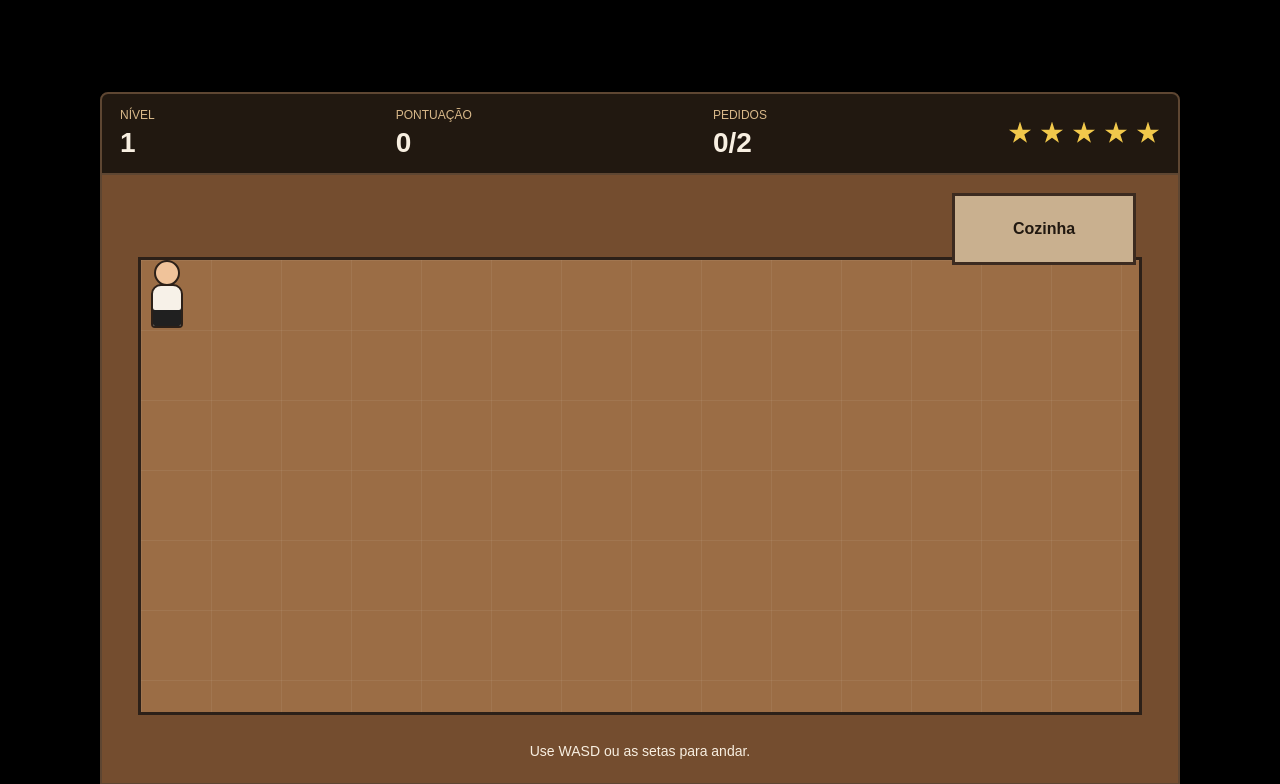
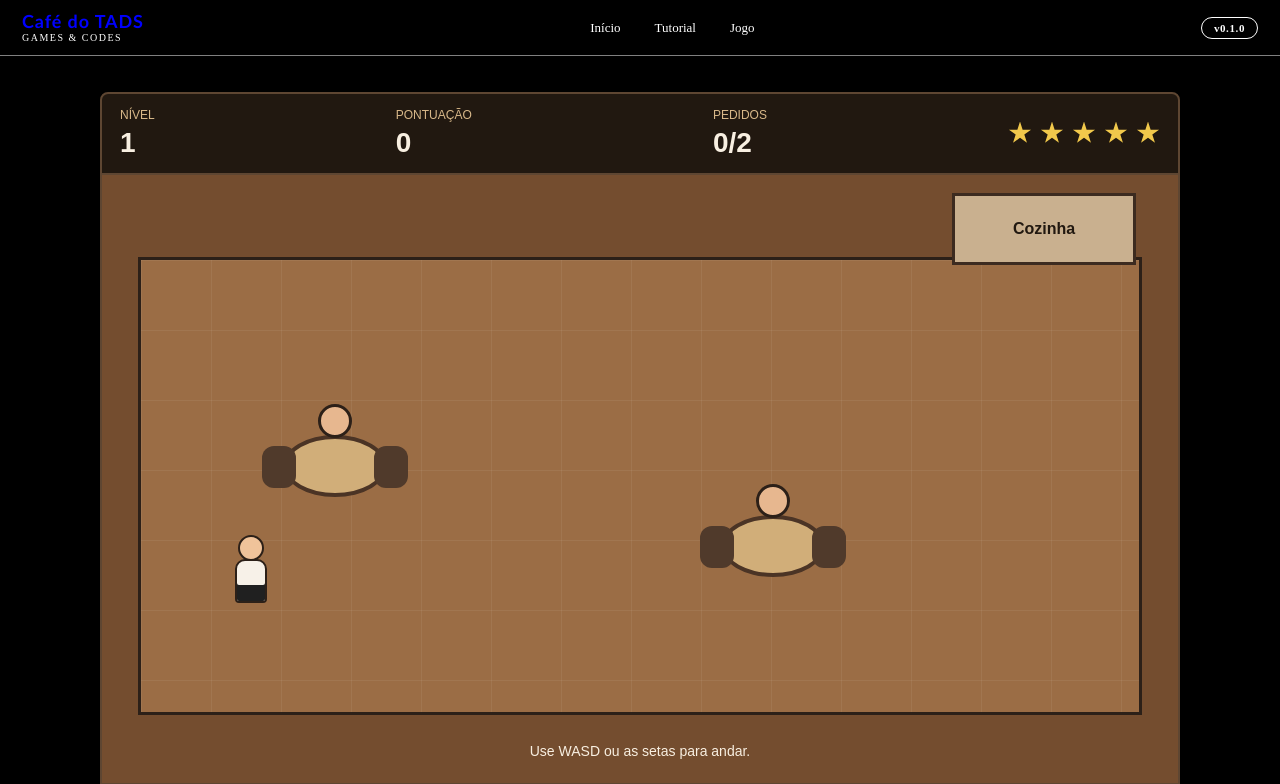
Before and after one commit to Mrcff/PW1, a PHP site: page /pages/game.php in a window 1280 px wide. Shown: the top 784 px of the page. Run offline with PHP 8.4, Linux system fonts and the light colour scheme; a stand-in replaces the project's code that opens the database connection; some libraries are stand-ins or nearby versions.

Commit message:
fix: corrigindo rotas

```diff
--- a/front-end/pages/game.php
+++ b/front-end/pages/game.php
@@ -6,9 +6,9 @@
         <title>Game</title>
         <link rel="stylesheet" href="../css/pages-styles.css">
         <link rel="stylesheet" href="../css/game-styles.css">
-        <script src="../scripts/pages-script.js" defer></script>
+        <script src="../scripts/pages.js" defer></script>
         <script src="../data/game-objects.js" defer></script>
-        <script src="../scripts/game-script.js" defer></script>
+        <script src="../scripts/game.js" defer></script>
     </head>
     <body>
         <main class="tela-jogo">
--- a/front-end/pages/tutoria.php
+++ b/front-end/pages/tutoria.php
@@ -5,7 +5,6 @@
         <meta name="viewport" content="width=device-width, initial-scale=1.0">
         <title>Tutorial</title>
         <link rel="stylesheet" href="../css/pages-styles.css">
-        <link rel="icon" href="../assets/icons/favicon.ico">
         <script src="../scripts/pages-script.js" defer></script>
     </head>
     <body>
--- a/front-end/scripts/pages.js
+++ b/front-end/scripts/pages.js
@@ -9,15 +9,15 @@ function pegarHref() {
 }
 const NAV_LINKS = [
   { label: "Início",        href: "index.html" },
-  { label: "Tutorial",      href: "tutorial-page.html" },
-  { label: "Jogo",          href: "game-page.html" }
+  { label: "Tutorial",      href: "tutorial.html" },
+  { label: "Jogo",          href: "game.html" }
 ];
 
 //f:pegarNavLink
 function pegarNavLink(href) {
   const base = pegarHref();
   const isScreensPage = location.pathname.includes('/pages/');
-  const screenPages = ["tutorial-page.html", "game-page.html"];
+  const screenPages = ["tutorial.html", "game.html"];
   if (isScreensPage) {
     if (screenPages.includes(href)) {
       return href;
```
Also changed, not shown: front-end/css/liga.css (added).
